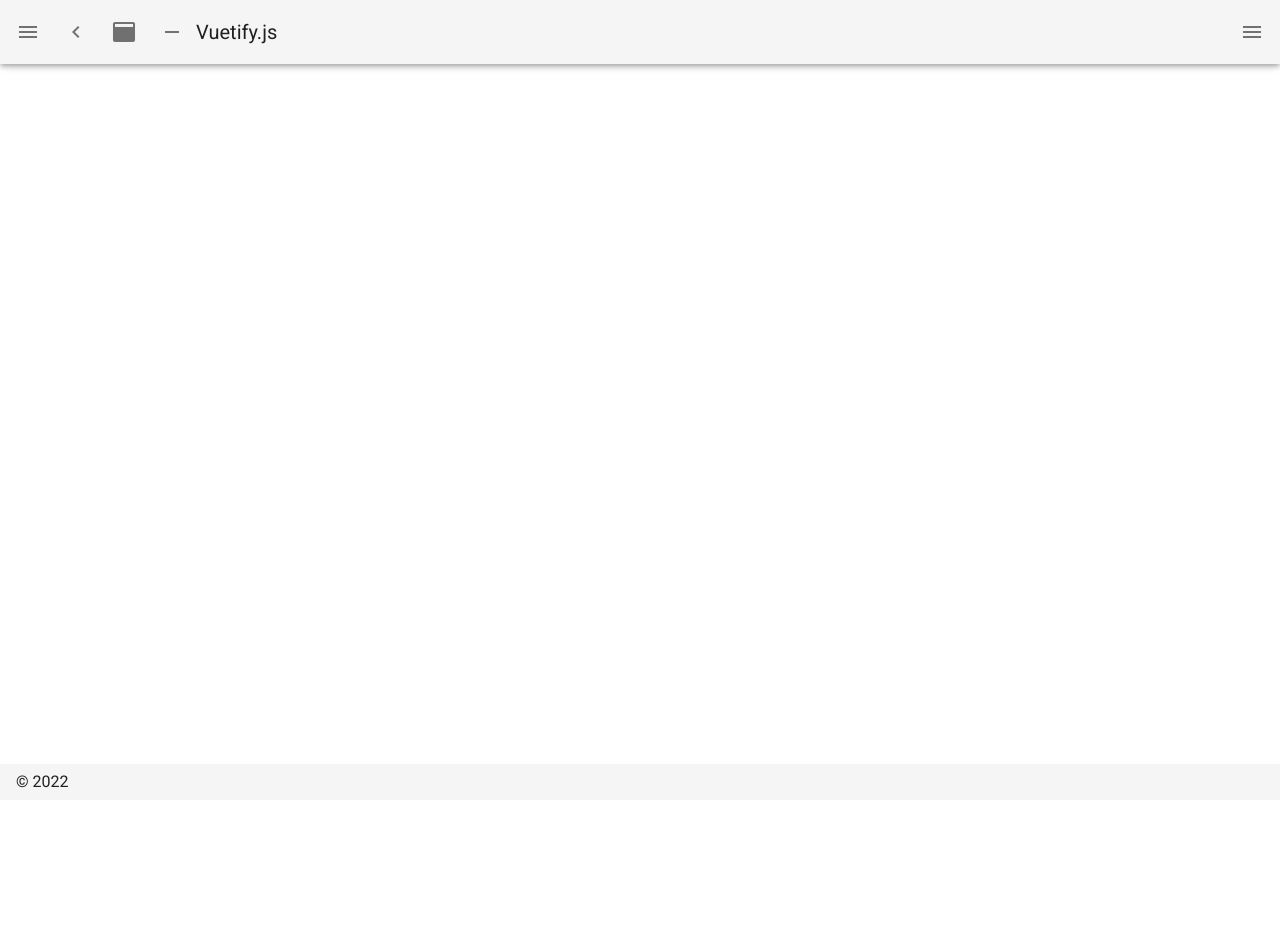
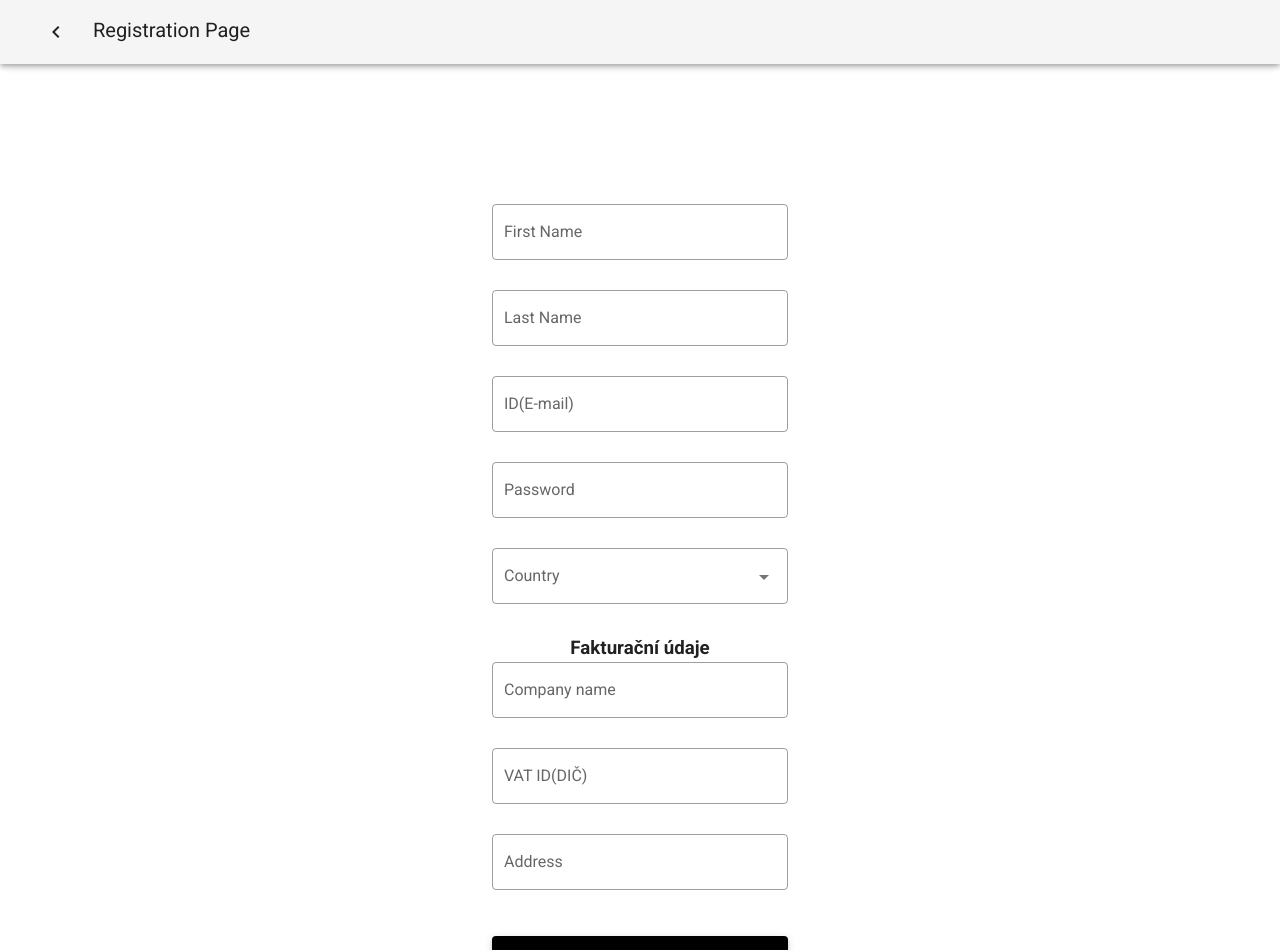
Before and after one commit to Xylofonoda/drevoFE, a Nuxt app: page /auth/register in a window 1280 px wide. Before the commit this address had no page. Shown: the top 950 px of the page. Before the commit the page ends 800 px from the top, so only its background shows below. Built offline with nearby package versions, Linux system fonts and the light colour scheme.

Commit message:
+ register page, base registration form, return button with a toolbar TEST image Login layout

```diff
--- /dev/null
+++ b/layouts/LoginLayout.vue
@@ -0,0 +1,22 @@
+<template>
+  <v-app dark>
+    <v-main>
+        <Nuxt />
+    </v-main>
+
+    <v-footer color="white">
+      <span class="mx-auto "><a href="#" style="color: black">About us</a></span>
+    </v-footer>
+  </v-app>
+</template>
+
+<script>
+export default {
+  name: 'LoginLayout',
+  data (){
+    return{
+      fixed:false
+    }
+  }
+}
+</script>
--- a/pages/auth/login.vue
+++ b/pages/auth/login.vue
@@ -75,14 +75,10 @@
           elevation="3"
           large
           color="black"
-          class="white--text my-5"
+          class="white--text my-4"
         >Login</v-btn>
 
         <a href="#" style="color: black" class="my-6">Register new account</a>
-
-        <v-footer color="white">
-          <a href="#" style="color: black" class="mx-auto pa-15">About us</a>
-        </v-footer>
 
       </v-form>
     </v-col>
@@ -91,5 +87,6 @@
 <script>
 export default {
   name: 'LoginPage',
+  layout:"LoginLayout"
 }
 </script>
--- /dev/null
+++ b/pages/auth/register.vue
@@ -0,0 +1,110 @@
+<template>
+  <v-container fluid class="fill-height">
+    <v-row class="text-center" justify="center" align="center" >
+      <v-col
+        cols="12"
+        md="3">
+
+
+        <v-app-bar fixed app>
+          <v-toolbar-title class="ml-2 justify-center">
+            <v-btn elevation="0"><v-icon>mdi-{{ `chevron-${miniVariant ? 'right' : 'left'}` }}</v-icon></v-btn>
+              Registration Page
+          </v-toolbar-title>
+        </v-app-bar>
+
+        <v-form>
+          <v-img
+            contain
+            src="/czflag.jpg"
+            max-width="100px"
+            max-height="100px"
+            class="py-16 mx-auto"
+          ></v-img>
+
+
+          <v-text-field
+            label="First Name"
+            persistent-hint
+            outlined
+            color="black"
+          />
+          <v-text-field
+            label="Last Name"
+            persistent-hint
+            outlined
+            color="black"
+          />
+          <v-text-field
+            label="ID(E-mail)"
+            persistent-hint
+            outlined
+            color="black"
+          />
+          <v-text-field
+            label="Password"
+            persistent-hint
+            outlined
+            color="black"
+          />
+          <v-select
+            :items="items"
+            label="Country"
+            outlined
+            color="black"
+          ></v-select>
+
+
+          <h3>Fakturační údaje</h3>
+
+          <v-text-field
+            label="Company name"
+            persistent-hint
+            outlined
+            color="black"
+          />
+          <v-text-field
+            label="VAT ID(DIČ)"
+            persistent-hint
+            outlined
+            color="black"
+        />
+          <v-text-field
+            label="Address"
+            persistent-hint
+            outlined
+            color="black"
+        />
+
+          <v-btn
+            block
+            elevation="3"
+            large
+            color="black"
+            class="white--text my-4"
+          >Register
+          </v-btn>
+
+
+
+        </v-form>
+      </v-col>
+    </v-row>
+  </v-container>
+</template>
+
+<script>
+export default {
+  name:"RegisterPage",
+  layout:"LoginLayout",
+  data() {
+    return {
+      clipped: false,
+      miniVariant:false,
+
+
+    }
+  }
+}
+
+</script>
```
